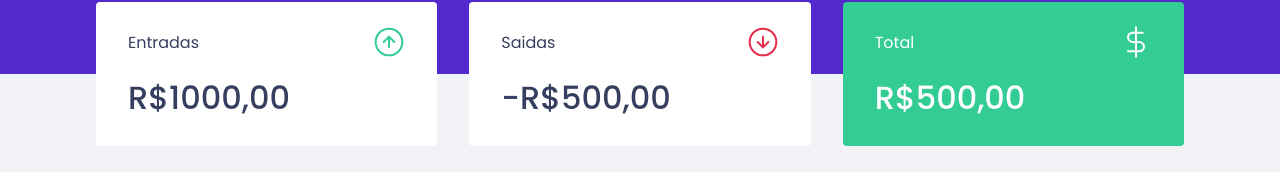
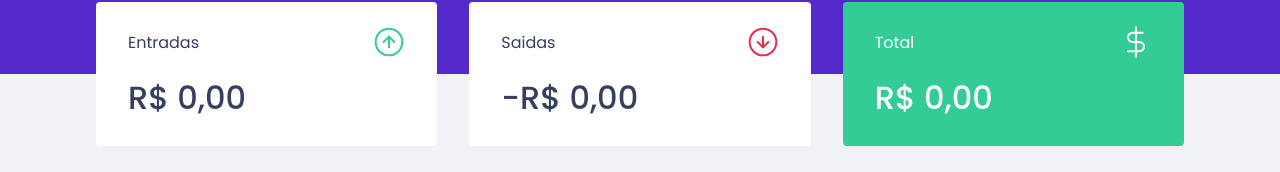
Before and after one commit to fselvino/frontend-dtmoney, a React (Create React App) app: page / in a window 1280 px wide. Shown: the part 198-370 px from the top of the page. Built offline with nearby package versions, Linux system fonts and the light colour scheme; no server answers; what miragejs would draw is missing.

Commit message:
Calculando resumo

```diff
--- a/src/components/NewTransactionModal/index.tsx
+++ b/src/components/NewTransactionModal/index.tsx
@@ -3,7 +3,7 @@ import {Container, TransacitonTypeContainer, RadioBox } from './styles'
 import { TransactionContext } from "../../TransactionContext";
 import { FormEvent, useState, useContext} from "react";
 
-import { api } from "../../sevices/api";
+
 
 import closeImg from '../../assets/close.svg'
 import incomeImg from '../../assets/income.svg'
--- a/src/components/Summary/index.tsx
+++ b/src/components/Summary/index.tsx
@@ -10,8 +10,21 @@ import { Container } from "./styles";
 export function Summary (){
 
    const {transactions} = useContext(TransactionContext)
-   console.log(transactions)
 
+    const summary = transactions.reduce((acc, transaction)=> {
+        if(transaction.type === 'deposit'){
+            acc.deposit += transaction.amount
+            acc.total += transaction.amount
+    }else{
+            acc.withdraw += transaction.amount
+            acc.total -= transaction.amount
+    }
+    return acc
+    }, {
+        deposit:0,
+        withdraw:0,
+        total:0,
+    })
     return (
        <Container>
 
@@ -20,21 +33,36 @@ export function Summary (){
                    <p>Entradas</p>
                    <img src={incomeImg} alt="Entradas" />
                </header>
-               <strong>R$1000,00</strong>
+               <strong>
+               {new Intl.NumberFormat('pt-BR', {
+                                style: 'currency',
+                                currency: 'BRL'
+                }).format(summary.deposit)}
+               </strong>
            </div>
            <div>
                <header>
                    <p>Saidas</p>
                    <img src={outcomeImg} alt="Saidas" />
                </header>
-               <strong>-R$500,00</strong>
+               <strong>-
+               {new Intl.NumberFormat('pt-BR', {
+                                style: 'currency',
+                                currency: 'BRL'
+                }).format(summary.withdraw)}
+               </strong>
            </div>
            <div className='highlight-background'>
                <header>
                    <p>Total</p>
                    <img src={totalImg} alt="Total" />
                </header>
-               <strong>R$500,00</strong>
+               <strong>
+               {new Intl.NumberFormat('pt-BR', {
+                                style: 'currency',
+                                currency: 'BRL'
+                }).format(summary.total)}
+               </strong>
            </div>
        </Container>
     )
```
